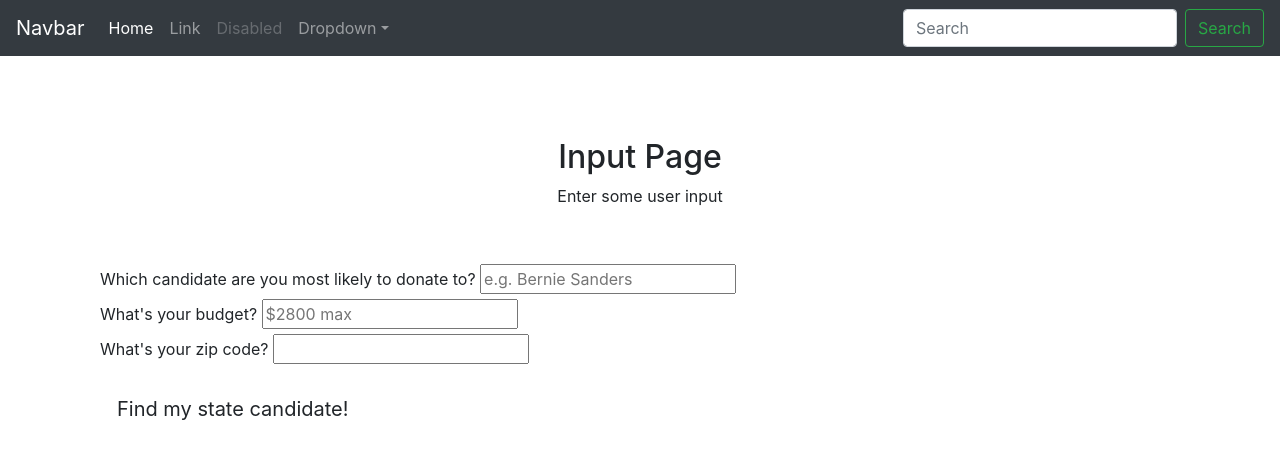
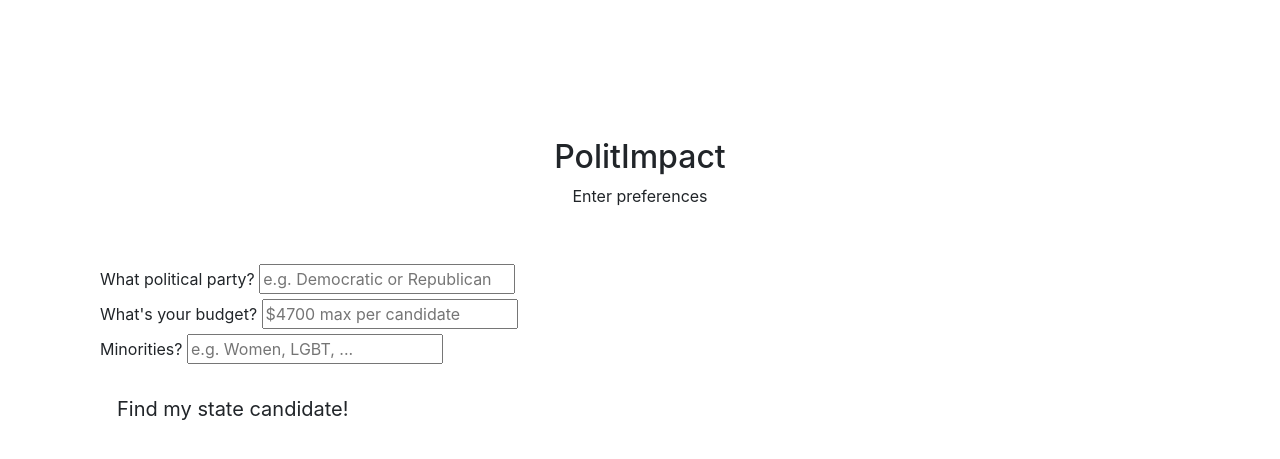
Before and after one commit to KavehShoorideh/GrassrootsDonor, a Flask app: template myflask/templates/input.html in a window 1280 px wide. Shown: the top 459 px of the page. Run offline with Flask 2, Linux system fonts and the light colour scheme; the template is opened without the code that fills it, so the values that code supplies are empty; some libraries are stand-ins or nearby versions.

Commit message:
Changed input output layout.

```diff
--- a/myflask/pipeline.py
+++ b/myflask/pipeline.py
@@ -21,9 +21,8 @@ def launch_pipeline(user_inputs):
     # Clean user's input, apply defaults when appropriate.
     # convert user's favorite from a name to a dict with all the data
     # This should be ok, since the names are chosen from the same file and should never throw an error
-    if user_inputs['user_fav'] == '':
-        user_inputs['user_fav'] = 'Bernie Sanders'
-    user_inputs['user_cand'] = next(x for x in candidate_list() if x['name'] == user_inputs['user_fav'])
+    if user_inputs['user_party'] == '':
+        user_inputs['user_party'] = 'Democratic'
 
     # Inputs from text boxes will be strings
     # TODO: clean candidate and zip code too
--- a/myflask/templates/input.html
+++ b/myflask/templates/input.html
@@ -20,58 +20,26 @@
 
 <body>
 
-<nav class="navbar navbar-expand-md navbar-dark bg-dark fixed-top">
-    <a class="navbar-brand" href="#">Navbar</a>
-    <button class="navbar-toggler" type="button" data-toggle="collapse" data-target="#navbarsExampleDefault" aria-controls="navbarsExampleDefault" aria-expanded="false" aria-label="Toggle navigation">
-        <span class="navbar-toggler-icon"></span>
-    </button>
-
-    <div class="collapse navbar-collapse" id="navbarsExampleDefault">
-        <ul class="navbar-nav mr-auto">
-            <li class="nav-item active">
-                <a class="nav-link" href="#">Home <span class="sr-only">(current)</span></a>
-            </li>
-            <li class="nav-item">
-                <a class="nav-link" href="#">Link</a>
-            </li>
-            <li class="nav-item">
-                <a class="nav-link disabled" href="#">Disabled</a>
-            </li>
-            <li class="nav-item dropdown">
-                <a class="nav-link dropdown-toggle" href="https://example.com" id="dropdown01" data-toggle="dropdown" aria-haspopup="true" aria-expanded="false">Dropdown</a>
-                <div class="dropdown-menu" aria-labelledby="dropdown01">
-                    <a class="dropdown-item" href="#">Action</a>
-                    <a class="dropdown-item" href="#">Another action</a>
-                    <a class="dropdown-item" href="#">Something else here</a>
-                </div>
-            </li>
-        </ul>
-        <form class="form-inline my-2 my-lg-0">
-            <input class="form-control mr-sm-2" type="text" placeholder="Search" aria-label="Search">
-            <button class="btn btn-outline-success my-2 my-sm-0" type="submit">Search</button>
-        </form>
-    </div>
-</nav>
 <br><br>
 <main class="container">
 
     <div class="starter-template">
-        <h2>Input Page</h2>
-        <p>Enter some user input</p>
+        <h2>PolitImpact</h2>
+        <p>Enter preferences</p>
     </div>
 
     <div class = "container">
 
         <form  action="/output" method="GET">
             <div class="form-group">
-                <label for="fav-issue">Which candidate are you most likely to donate to?</label>
-                <input type="text" id="user-fav-cand" name="user-fav-cand" placeholder="e.g. Bernie Sanders">
+                <label for="user-party">What political party?</label>
+                <input type="text" id="user-party" name="user-party" placeholder="e.g. Democratic or Republican">
                 <br>
-                <label for="fav-cand">What's your budget?</label>
-                <input type="text" id="user-budget" name="user-budget" placeholder="$2800 max">
+                <label for="budget">What's your budget?</label>
+                <input type="text" id="user-budget" name="user-budget" placeholder="$4700 max per candidate">
                 <br>
-                <label for="fav-cand">What's your zip code?</label>
-                <input type="text" id="user-zip-code" name="user-zip-code">
+                <label for="minority">Minorities?</label>
+                <input type="text" id="user-minority" name="user-minority", placeholder="e.g. Women, LGBT, ...">
                 <br>
             </div>
 
--- a/myflask/views.py
+++ b/myflask/views.py
@@ -33,10 +33,10 @@ def user_input():
 @app.route('/output')
 def make_recommendation():
     # pull fields from input field and store it
-    user_fav = request.args.get('user-fav-cand')
+    user_party = request.args.get('user-party')
     user_budget = request.args.get('user-budget')
-    user_zip = request.args.get('user_zip_code')
-    user_inputs = dict(user_fav=user_fav, user_budget=user_budget, user_zip=user_zip)
+    user_minority = request.args.get('user-minority')
+    user_inputs = dict(user_party=user_party, user_budget=user_budget, user_minority=user_minority)
 
     recommendations = pipeline.launch_pipeline(user_inputs)
     if recommendations:
```
Also changed, not shown: myflask/classes.py (+8 -8 lines), myflask/election_model.py (+9 -1 lines), myflask/templates/output.html (+14 -27 lines).
